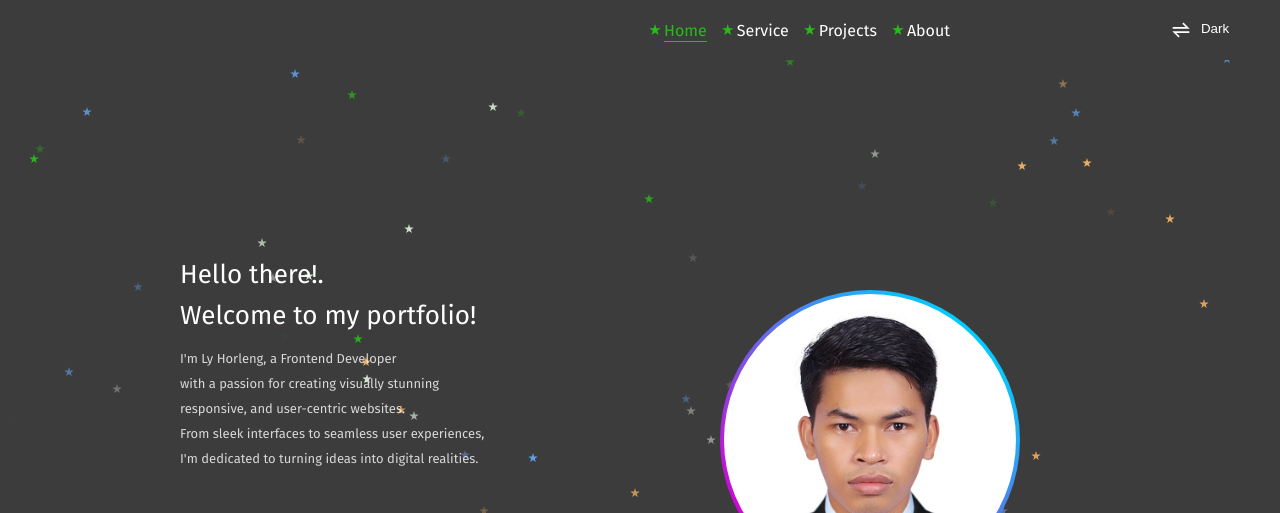
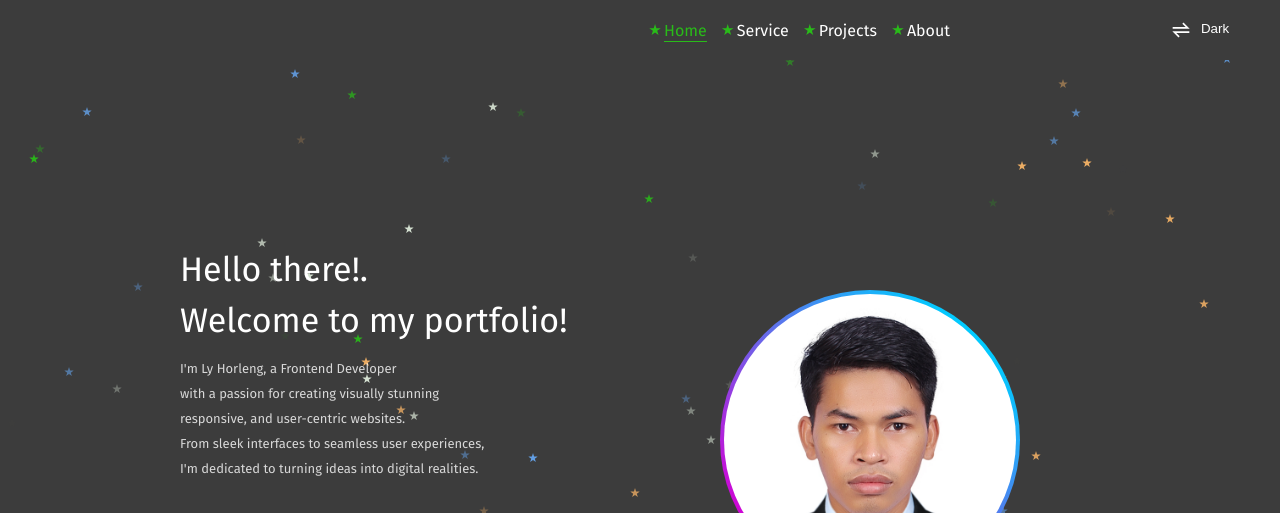
Before and after one commit to horlengg/leng, a website with bundled scripts: page index.html in a window 1280 px wide. Shown: the top 513 px of the page. Built offline with nearby package versions, Linux system fonts and the light colour scheme.

Commit message:
:apple: Change header tap image

```diff
--- a/index.html
+++ b/index.html
@@ -4,7 +4,7 @@
     <meta charset="UTF-8" />
     <meta name="viewport" content="width=device-width, initial-scale=1.0,user-scalable=no" />
     <title>Home</title>
-    <link rel="shortcut icon" href="/images/cycle-logo.png" type="image/x-icon">
+    <link rel="shortcut icon" href="/images/horleng-circle.png" type="image/x-icon">
     <link rel="stylesheet" href="/style/style.css" />
     <link href="https://unpkg.com/aos@2.3.1/dist/aos.css" rel="stylesheet" />
   </head>
@@ -62,14 +62,14 @@
 
       <section id="home">
         <div class="home_left-layout">
-          <h4 class="text-typing" data-typing-duration="500">Hello there!.</h4>
-          <h4
+          <h2 class="text-typing" data-typing-duration="500">Hello there!.</h2>
+          <h2
             class="text-typing mt-1"
             data-typing-delay="500"
             data-typing-duration="500"
           >
             Welcome to my portfolio!
-          </h4>
+          </h2>
           <div class="mt-2" style="word-break: keep-all">
             <p
               class="text-typing text-sm description"
```
Also changed, not shown: aboute.html (+2 -2 lines), project.html (+2 -2 lines), service.html (+1 -1 lines), images/cycle-logo.png (deleted), images/horleng-circle.png (added), images/programmer.svg (added).
